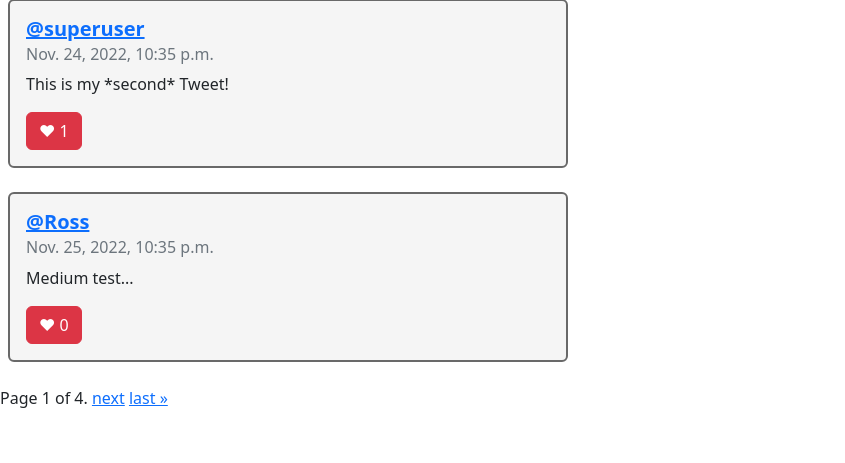
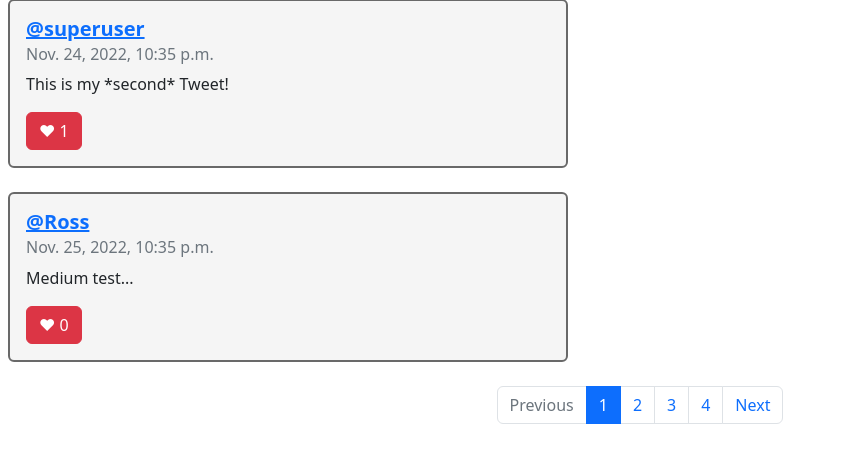
Before and after one commit to Ross-Coron/network, a Django app: page /allPosts in a window 1280 px wide. Shown: the part 322-785 px from the top of the page, without its empty margins (0-845 px from the left). Run offline with Django 3.2, Linux system fonts and the light colour scheme; data comes from the database, SQL or seed files in the repository; both versions use the stored data as it was after the commit.

Commit message:
Bootstrap pagination

```diff
--- a/network/templates/network/allPosts.html
+++ b/network/templates/network/allPosts.html
@@ -1,6 +1,8 @@
    {% extends "network/layout.html" %}
 
    {% block body %}
+
+
 
    <br>
    Debug: Signed in as <strong>{{ user.username }}</strong>
@@ -38,23 +40,44 @@
 
 {% endfor %}
 
-<div class="pagination">
-    <span class="step-links">
+ <!--Pagination-->
+    <nav aria-label="Page navigation example">
+      <ul class="pagination justify-content-center">
         {% if page_obj.has_previous %}
-            <a href="?page=1">&laquo; first</a>
-            <a href="?page={{ page_obj.previous_page_number }}">previous</a>
+          <li class="page-item">
+            <a class="page-link" href="?page={{ page_obj.previous_page_number }}">Previous</a>
+          </li>
+        {% else %}
+          <li class="page-item disabled">
+            <a class="page-link" href="#" tabindex="-1" aria-disabled="True">Previous</a>
+          </li>
         {% endif %}
+        {% for i in page_obj.paginator.page_range %}
+          {% if page_obj.number == i %}
+            <li class="page-item active" aria-current="page">
+              <span class="page-link">
+                {{ i }}
+                <span class="sr-only"></span>
+              </span>
+            </li>
+          {% else %}
+            <li class="page-item"><a class="page-link" href="?page={{ i }}">{{ i }}</a></li>
+          {% endif %}
+        {% endfor %}
+        {% if page_obj.has_next %}
+          <li class="page-item">
+            <a class="page-link" href="?page={{ page_obj.next_page_number }}">Next</a>
+          </li>
+        {% else %}
+          <li class="page-item disabled">
+            <a class="page-link" href="#" tabindex="-1" aria-disabled="True">Next</a>
+          </li>
+        {% endif %}
+      </ul>
+    </nav>
+    <!--end of Pagination-->
 
-        <span class="current">
-            Page {{ page_obj.number }} of {{ page_obj.paginator.num_pages }}.
-        </span>
 
-        {% if page_obj.has_next %}
-            <a href="?page={{ page_obj.next_page_number }}">next</a>
-            <a href="?page={{ page_obj.paginator.num_pages }}">last &raquo;</a>
-        {% endif %}
-    </span>
-</div>
 
 <script>
 
--- a/network/templates/network/layout.html
+++ b/network/templates/network/layout.html
@@ -58,9 +58,10 @@
         <div class="body">
 
 
-
             {% block body %}
             {% endblock %}
+
+
         </div>
     </body>
 
```
Also changed, not shown: db.sqlite3.
